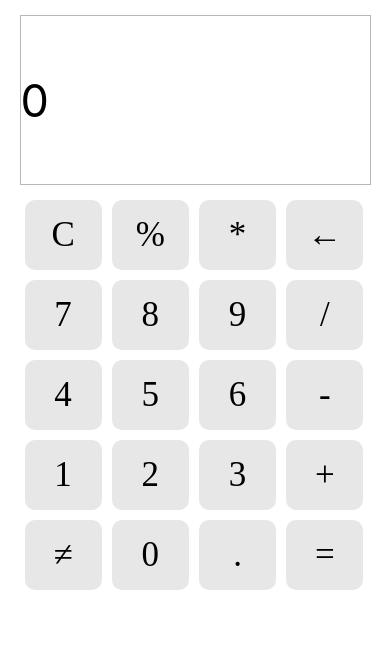
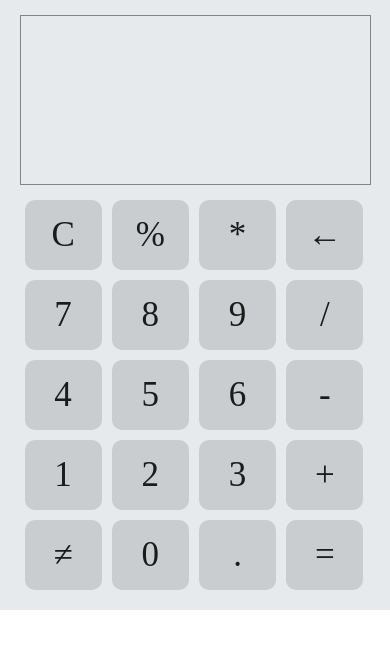
Before and after one commit to LordWeli/dynamic_calc, a React Native app: screen / in a window 390 px wide. Shown: the top 648 px of the page. Built offline with nearby package versions, Linux system fonts and the light colour scheme.

Commit message:
Addition of a dark and light theme based on the current one used in the system

```diff
--- a/App.js
+++ b/App.js
@@ -1,11 +1,19 @@
 import React from 'react';
-import { SafeAreaView, Text } from 'react-native';
+import { SafeAreaView, useColorScheme } from 'react-native';
+import { ThemeProvider } from 'styled-components';
+import Themes from './src/components/themes';
 import Body from './src/components/Body'
 
+
 export default function App() {
+  const deviceTheme = useColorScheme();
+  const theme = Themes[deviceTheme] || theme.dark;
+
   return (
-    <SafeAreaView>
-      <Body/>
-    </SafeAreaView>
+    <ThemeProvider theme={theme}>
+      <SafeAreaView>
+        <Body theme={theme}/>
+      </SafeAreaView>
+    </ThemeProvider>
   );
 }
--- a/app.json
+++ b/app.json
@@ -27,6 +27,7 @@
     },
     "web": {
       "favicon": "./assets/favicon.png"
-    }
+    },
+    "userInterfaceStyle": "automatic"
   }
 }
--- a/package.json
+++ b/package.json
@@ -13,7 +13,8 @@
     "react": "16.13.1",
     "react-dom": "16.13.1",
     "react-native": "https://github.com/expo/react-native/archive/sdk-40.0.1.tar.gz",
-    "react-native-web": "~0.13.12"
+    "react-native-web": "~0.13.12",
+    "styled-components": "^5.2.3"
   },
   "devDependencies": {
     "@babel/core": "~7.9.0"
--- a/src/components/Body.js
+++ b/src/components/Body.js
@@ -1,42 +1,43 @@
 import React, { useState } from 'react';
 import { StyleSheet, View, TextInput } from 'react-native';
-import CommandButtons from './buttons/ButtonsBody'
+import ButtonsBody from './buttons/ButtonsBody'
 
-export default function() {
-  const [numbers, setNumbers] = useState(0);
+export default function(props) {
+  const [numbers, setNumbers] = useState();
 
   const updateSetNumbers = (value) => {
     setNumbers(value)
   }
 
   return (
-    <View style={styles.container}>
-      <View style={styles.areaContainer}>
-        <TextInput editable={false} style={styles.textArea} textAlign='right' value={numbers}/>
-        <CommandButtons updateState={updateSetNumbers}/>
+    <View style={styles(props).container}>
+      <View style={styles(props).areaContainer}>
+        <TextInput editable={false} style={styles(props).textArea} textAlign='right' value={numbers}/>
+        <ButtonsBody updateState={updateSetNumbers} theme={props.theme}/>
       </View>
     </View>
   );
 }
 
-const styles = StyleSheet.create({
+const styles = (props) => StyleSheet.create({
   container: {
-    backgroundColor: '#ffffff',
+    backgroundColor: props.theme.background,
     width: '100%',
     height: '100%',
     alignItems: 'center',
     justifyContent: 'center',
-    flex: 1
   },
   areaContainer: {
+    backgroundColor: props.theme.background,
     width: '90%',
-    height: '95%'
+    height: '95%',
   },
   textArea: {
-    borderColor: '#b7b7b7',
+    borderColor: props.theme.input.borderColor,
     borderWidth: 1,
     width: '100%',
     height: 200,
-    fontSize: 45
+    fontSize: 45,
+    color: props.theme.color,
   }
 });
--- a/src/components/buttons/ButtonsBody.js
+++ b/src/components/buttons/ButtonsBody.js
@@ -30,7 +30,7 @@ export default function(props) {
               {
                 titles.line.map((text, text_index) => {
                   return (
-                    <CommandButton valueButton={text} key={text_index} updateNumber={props.updateState}/>
+                    <CommandButton valueButton={text} key={text_index} updateNumber={props.updateState} theme={props.theme}/>
                   )
                 })
               }
--- a/src/components/buttons/CommandButton.js
+++ b/src/components/buttons/CommandButton.js
@@ -26,25 +26,25 @@ export default function(props) {
   }
 
   return (
-    <TouchableOpacity style={styles.buttonStyle} onPress={() => getButtonText(props.valueButton)}>
-      <Text style={styles.textButton}> {props.valueButton} </Text>
+    <TouchableOpacity style={styles(props).buttonStyle} onPress={() => getButtonText(props.valueButton)}>
+      <Text style={styles(props).textButton}> {props.valueButton} </Text>
     </TouchableOpacity>
   )
 }
 
-const styles = StyleSheet.create({
+const styles = (props) => StyleSheet.create({
   buttonStyle: {
-    color: '#2e3436',
     margin: 5,
     padding: 10,
     borderRadius: 10,
-    backgroundColor: '#e7e7e7',
+    backgroundColor: props.theme.button.background,
     width: '22%',
     alignItems: 'center',
     justifyContent: 'center',
+    textAlign: 'center',
   },
   textButton: {
-    textAlign: 'center',
+    color: props.theme.color,
     fontFamily: 'Futura',
     fontSize: 35
   }
--- /dev/null
+++ b/src/components/themes/dark.js
@@ -0,0 +1,10 @@
+export default {
+  background: '#1A1B1B',
+  color: '#B4BABF',
+  button: {
+    background: '#343537'
+  },
+  input: {
+    borderColor: '#717477'
+  }
+}
--- /dev/null
+++ b/src/components/themes/index.js
@@ -0,0 +1,4 @@
+import dark from './dark';
+import light from './light';
+
+export default { dark, light };
--- /dev/null
+++ b/src/components/themes/light.js
@@ -0,0 +1,10 @@
+export default {
+  background: '#E6EAED',
+  color: '#1A1B1B',
+  button: {
+    background: '#C9CDCF'
+  },
+  input: {
+    borderColor: '#818588'
+  }
+}
```
Also changed, not shown: 1 other file (tests, documents, lock files or other folders).
